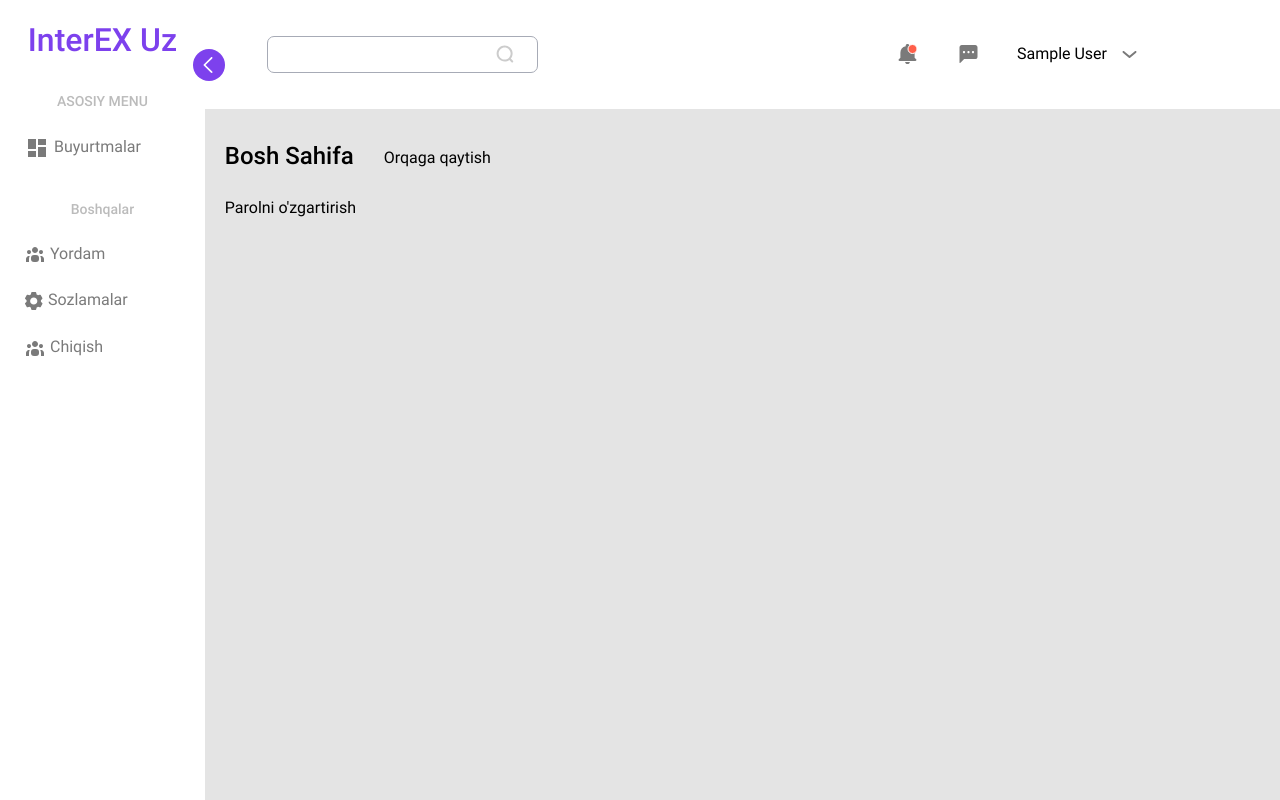
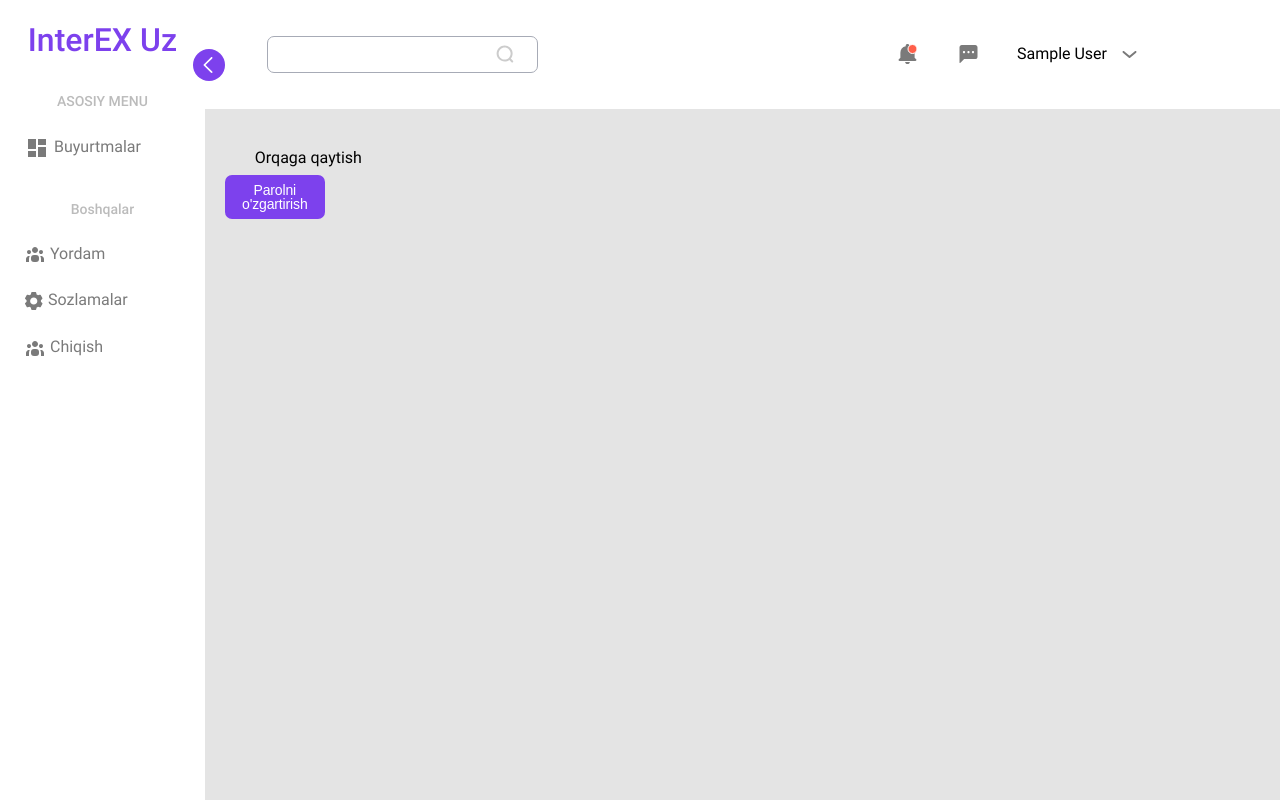
Before and after one commit to IamShawnMan/interex, a React (Create React App) app in the folder client/: page /settings in a window 1280 px wide. Before the commit this address led to /home. Built offline with nearby package versions, Linux system fonts and the light colour scheme; no server answers; sample sign-in values are in the browser's storage.

Commit message:
postsendcourier

```diff
--- a/client/src/App.js
+++ b/client/src/App.js
@@ -19,6 +19,7 @@ import RejectedPosts from "./pages/Rejected-Posts/Rejected-Posts";
 import RejectedOrders from "./pages/Rejected-Orders/Rejected-Orders";
 import PostCreate from "./pages/Posts/PostCreate";
 import PackageBack from "./pages/PackageBack/PackageBack";
+import Settings from "./pages/Settings/Settings";
 function App() {
   const token = localStorage.getItem("token");
   const user = localStorage.getItem("user");
@@ -71,6 +72,7 @@ function App() {
         {isAuth && <Route path="/new-post" element={<NewPost />} />}
         {isAuth && <Route path="/posts/new" element={<PostMutation />} />}
         {isAuth && <Route path="/rejected/posts" element={<RejectedPosts />} />}
+        {isAuth && <Route path="/settings" element={<Settings />} />}
         {isAuth && (
           <Route
             path="/rejected/post/:id/orders"
--- a/client/src/components/Layout/Sidebar/Sidebar.js
+++ b/client/src/components/Layout/Sidebar/Sidebar.js
@@ -180,6 +180,7 @@ function Sidebar(props) {
             </p>
           </Link>
           <Link
+          to="/settings"
             className={`${styles.sidebarLink} ${
               open ? styles.sidebarLinkOpen : styles.sidebarLinkClouse
             }`}
--- a/client/src/components/UpdatePassword/UpdatePassword.js
+++ b/client/src/components/UpdatePassword/UpdatePassword.js
@@ -4,6 +4,8 @@ import * as yup from "yup";
 import { yupResolver } from "@hookform/resolvers/yup";
 import http from "../../utils/axios-instance";
 import { toast } from "react-toastify";
+import Input from "../Form/FormComponents/Input/Input";
+import Button from "../Form/FormComponents/Button/Button";
 
 const schema = yup.object().shape({
   password: yup
@@ -47,18 +49,18 @@ function UpdatePassword({ id }) {
   };
   return (
     <form onSubmit={handleSubmit(passwordSubmit)}>
-      <input
+      <Input
         type="text"
         placeholder="Yangi parol"
-        {...register("password")}
-      />
-      <input
+        register={register.bind(null,"password")}
+      >Yangi parol</Input>
+      <Input
         type="text"
-        placeholder="Usernameingizni tasdiqlang"
-        {...register("username")}
-      />
+        placeholder="Loginni tasdiqlang"
+        register={register.bind(null,"username")}
+      >Loginni tasdiqlang</Input>
       {errors.password && <p>{errors.password.message}</p>}
-      <button>Parolni saqlash</button>
+      <Button name="btn">Parolni saqlash</Button>
     </form>
   );
 }
--- a/client/src/pages/Home/Home.js
+++ b/client/src/pages/Home/Home.js
@@ -4,26 +4,10 @@ import Layout from "../../components/Layout/Layout";
 import AppContext from "../../context/AppContext";
 
 function Home() {
-	const [updatePassword, setUpdatePassword] = useState(false);
-	const { user } = useContext(AppContext);
-
-	const updateSelfPassword = () => {
-		setUpdatePassword(!updatePassword);
-	};
 
 	return (
 		<Layout pageName={"Bosh Sahifa"}>
-			<div>
-				<p
-					onClick={updateSelfPassword}
-					style={{
-						cursor: "pointer",
-					}}
-				>
-					{!updatePassword ? "Parolni o'zgartirish" : "Paroldan chiqish"}
-				</p>
-				{updatePassword && <UpdatePassword id={user.id} />}
-			</div>
+
 		</Layout>
 	);
 }
--- a/client/src/pages/Posts/PostSendCourier.js
+++ b/client/src/pages/Posts/PostSendCourier.js
@@ -23,7 +23,6 @@ const PostSendCourier = ({ id, url, onClose }) => {
    reset({phone:"+998"})
   },[])
   const sendPost = async (data) => {
-    console.log(data);
     try {
       const res = await http({
         url:
@@ -40,6 +39,9 @@ const PostSendCourier = ({ id, url, onClose }) => {
       toast.success(res.data.message);
     } catch (error) {
       console.log(error);
+      error.response.data.error.errors.map(e=>{
+        toast.error(e.msg)
+      })
     } finally {
       onClose();
     }
--- /dev/null
+++ b/client/src/pages/Settings/Settings.js
@@ -0,0 +1,36 @@
+import { useContext, useState } from "react";
+import Button from "../../components/Form/FormComponents/Button/Button";
+import Layout from "../../components/Layout/Layout";
+import UpdatePassword from "../../components/UpdatePassword/UpdatePassword";
+import AppContext from "../../context/AppContext";
+
+const Settings = () => {
+	const [updatePassword, setUpdatePassword] = useState(false);
+	const { user } = useContext(AppContext);
+
+    const updateSelfPassword = () => {
+		setUpdatePassword(!updatePassword);
+	};
+
+    return (
+        <Layout>
+
+        <div>
+
+       <div style={{width: '10rem',marginBottom: '1rem'}}>
+        <Button
+        name="btn"
+            onClick={updateSelfPassword}
+            style={{
+                cursor: "pointer",
+            }}
+        >
+            {!updatePassword ? "Parolni o'zgartirish" : "Paroldan chiqish"}
+        </Button>
+        </div>
+        {updatePassword && <UpdatePassword id={user.id} />}
+    </div>    </Layout>
+     );
+}
+
+export default Settings;
```
